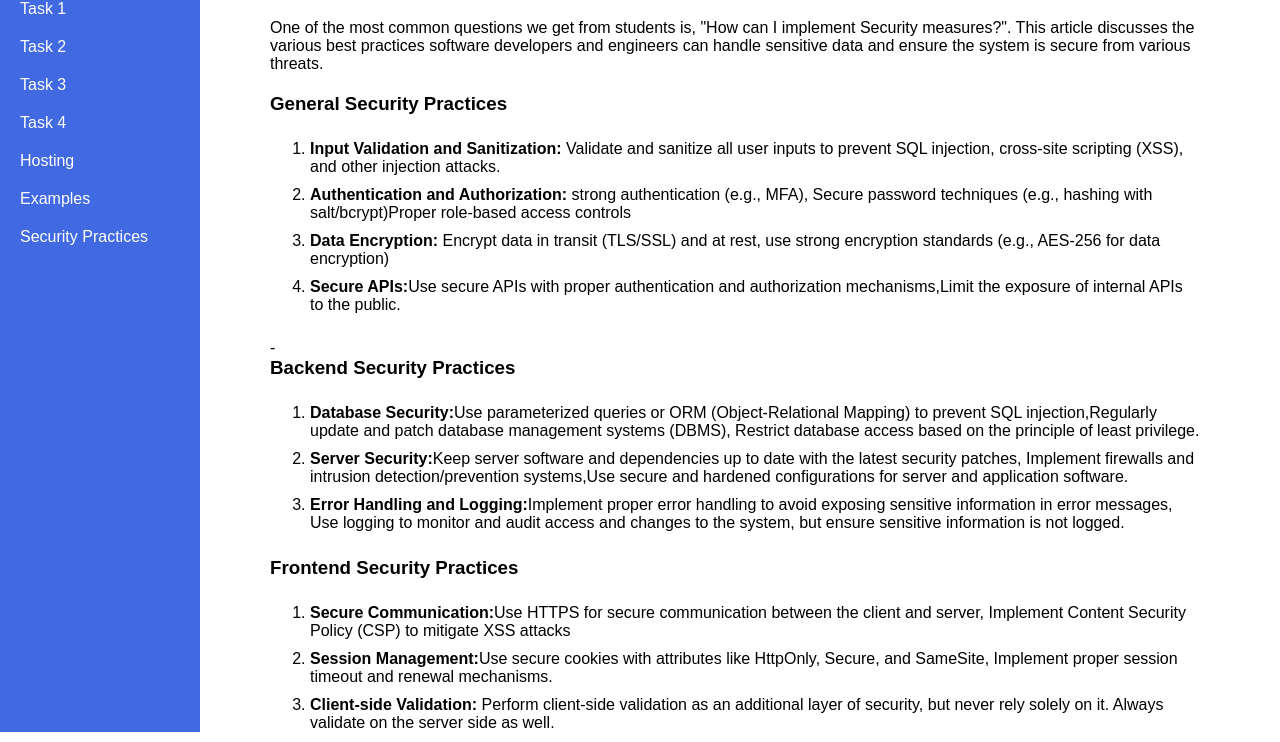
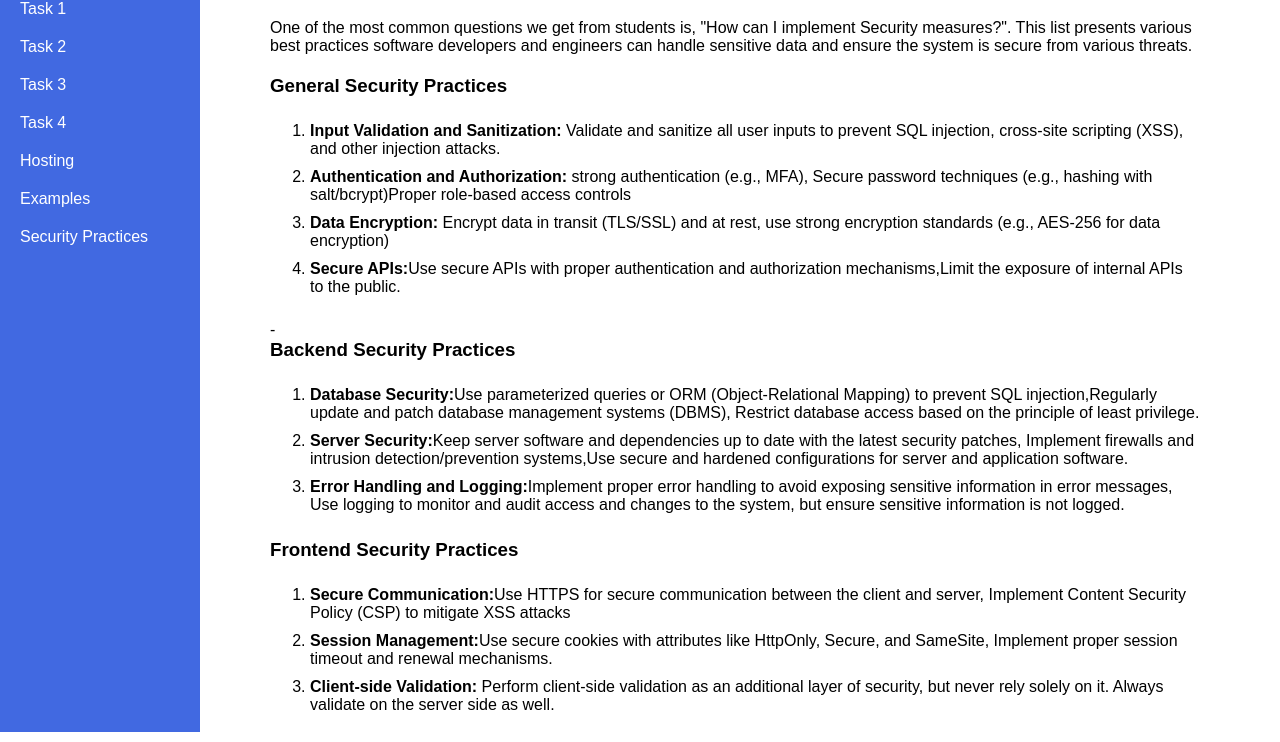
Before and after one commit to tawnyalee/D424Guidance, a plain HTML site: page security.html in a window 1280 px wide. Shown: the part 128-870 px from the top of the page. Drawn offline with Linux system fonts and the light colour scheme.

Commit message:
Update security.html

```diff
--- a/security.html
+++ b/security.html
@@ -31,7 +31,7 @@
 
 
 	   <p>One of the most common questions we get from students is, "How can I implement Security measures?".
-		   This article discusses the various best practices software developers and engineers can handle sensitive data and ensure
+		   This list presents various best practices software developers and engineers can handle sensitive data and ensure
 		   the system is secure from various threats.
 
 
```
